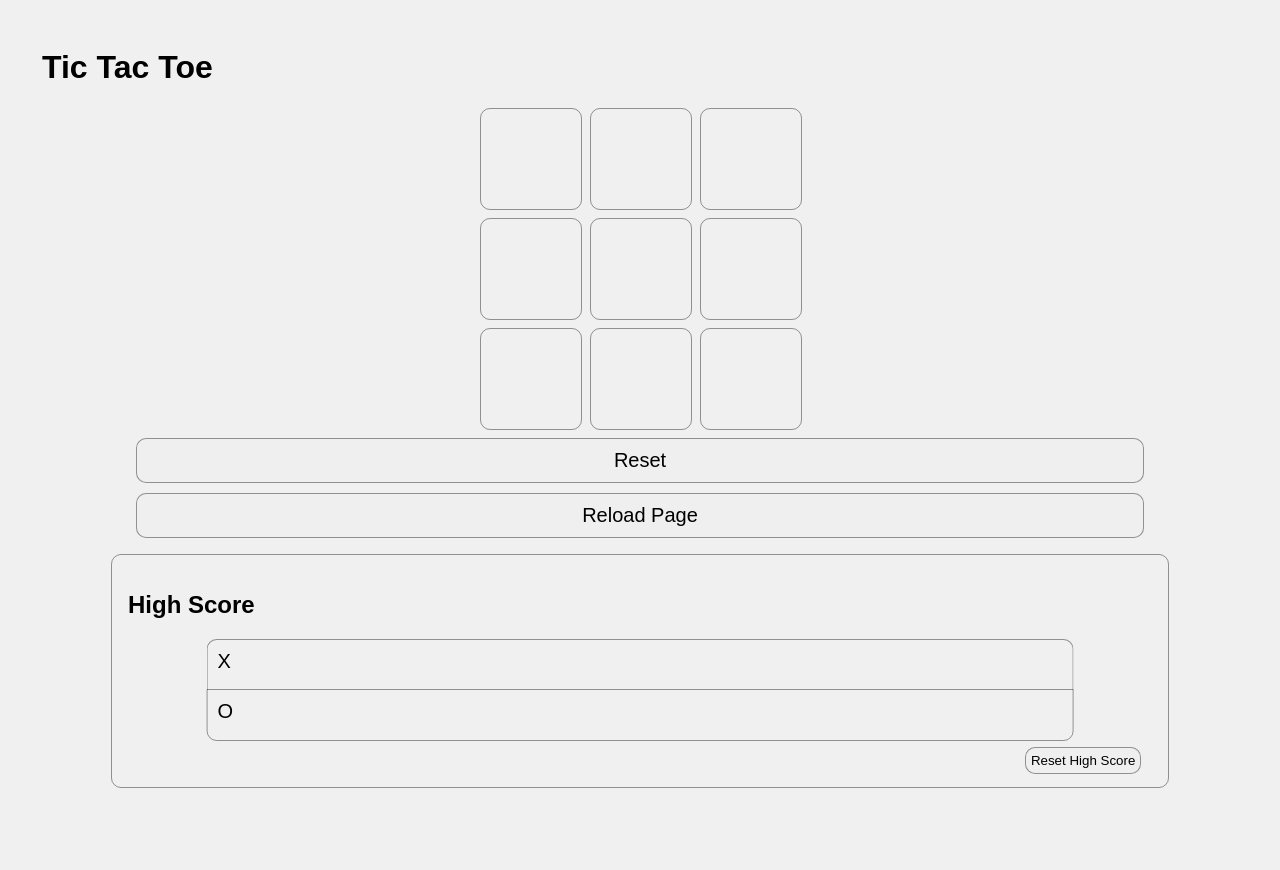
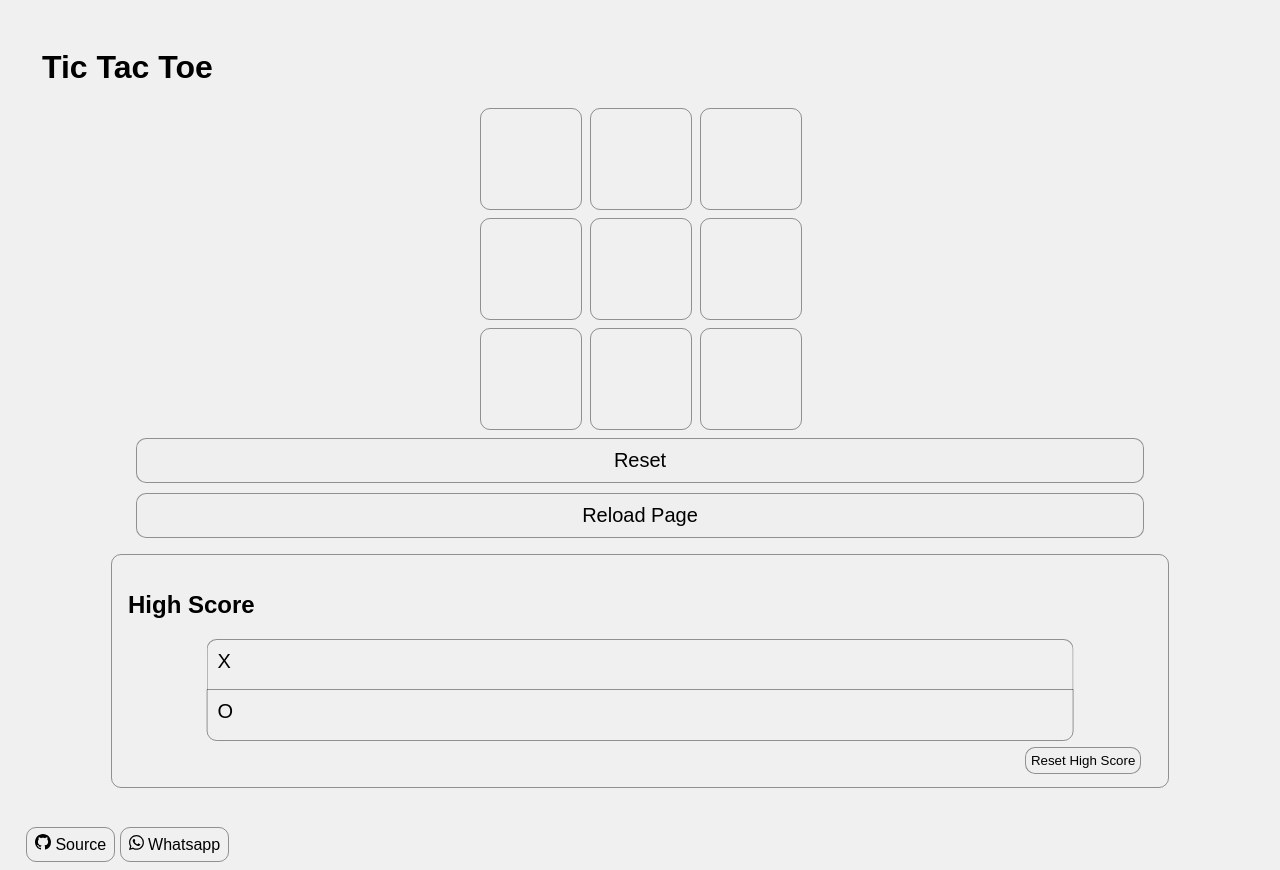
Before and after one commit to mininxd/tictactoe, a plain HTML site: page index.html in a window 1280 px wide. Both pictures are taken after a click on the button "Play". Before the commit the page ends 820 px from the top, so only its background shows below. Drawn offline with Linux system fonts and the light colour scheme.

Commit message:
Add files via upload

```diff
--- a/index.html
+++ b/index.html
@@ -46,8 +46,28 @@
   <span id="scoreO">0</span>
 </div>
 <button id="reset">Reset High Score</button>
+<br><br>
+</div>
+
+
+<div class="socmedContainer">
+  <a href="https://github.com/mininxd/tictactoe/">
+    <span class="btn">
+  <svg xmlns="http://www.w3.org/2000/svg" width="16" height="16" fill="currentColor" class="bi bi-github" viewBox="0 0 16 16">
+  <path d="M8 0C3.58 0 0 3.58 0 8c0 3.54 2.29 6.53 5.47 7.59.4.07.55-.17.55-.38 0-.19-.01-.82-.01-1.49-2.01.37-2.53-.49-2.69-.94-.09-.23-.48-.94-.82-1.13-.28-.15-.68-.52-.01-.53.63-.01 1.08.58 1.23.82.72 1.21 1.87.87 2.33.66.07-.52.28-.87.51-1.07-1.78-.2-3.64-.89-3.64-3.95 0-.87.31-1.59.82-2.15-.08-.2-.36-1.02.08-2.12 0 0 .67-.21 2.2.82.64-.18 1.32-.27 2-.27.68 0 1.36.09 2 .27 1.53-1.04 2.2-.82 2.2-.82.44 1.1.16 1.92.08 2.12.51.56.82 1.27.82 2.15 0 3.07-1.87 3.75-3.65 3.95.29.25.54.73.54 1.48 0 1.07-.01 1.93-.01 2.2 0 .21.15.46.55.38A8.012 8.012 0 0 0 16 8c0-4.42-3.58-8-8-8"/>
+</svg>
+  Source</span>
+  </a>
+
+    <a href="https://whatsapp.com/channel/0029VaGNYH3HrDZbhX7T2Z0f">
+<span class="btn">
+  <svg xmlns="http://www.w3.org/2000/svg" width="15" height="15" fill="currentColor" class="bi bi-whatsapp" viewBox="0 0 16 16">
+  <path d="M13.601 2.326A7.854 7.854 0 0 0 7.994 0C3.627 0 .068 3.558.064 7.926c0 1.399.366 2.76 1.057 3.965L0 16l4.204-1.102a7.933 7.933 0 0 0 3.79.965h.004c4.368 0 7.926-3.558 7.93-7.93A7.898 7.898 0 0 0 13.6 2.326zM7.994 14.521a6.573 6.573 0 0 1-3.356-.92l-.24-.144-2.494.654.666-2.433-.156-.251a6.56 6.56 0 0 1-1.007-3.505c0-3.626 2.957-6.584 6.591-6.584a6.56 6.56 0 0 1 4.66 1.931 6.557 6.557 0 0 1 1.928 4.66c-.004 3.639-2.961 6.592-6.592 6.592zm3.615-4.934c-.197-.099-1.17-.578-1.353-.646-.182-.065-.315-.099-.445.099-.133.197-.513.646-.627.775-.114.133-.232.148-.43.05-.197-.1-.836-.308-1.592-.985-.59-.525-.985-1.175-1.103-1.372-.114-.198-.011-.304.088-.403.087-.088.197-.232.296-.346.1-.114.133-.198.198-.33.065-.134.034-.248-.015-.347-.05-.099-.445-1.076-.612-1.47-.16-.389-.323-.335-.445-.34-.114-.007-.247-.007-.38-.007a.729.729 0 0 0-.529.247c-.182.198-.691.677-.691 1.654 0 .977.71 1.916.81 2.049.098.133 1.394 2.132 3.383 2.992.47.205.84.326 1.129.418.475.152.904.129 1.246.08.38-.058 1.171-.48 1.338-.943.164-.464.164-.86.114-.943-.049-.084-.182-.133-.38-.232z"/>
+</svg>
+  Whatsapp</span>
 </div>
 
 </div>
+<br><br>
 </body>
 </html>
--- a/style.css
+++ b/style.css
@@ -82,7 +82,7 @@ body {
 #setPlayerName:hover {
   filter: brightness(0.9);
 }
-#newGameBtn, #reloadPage {
+#newGameBtn, #reloadPage{
   width: 80%;
   height: fit-content;
   font-size: 20px;
@@ -157,3 +157,22 @@ body {
   border-radius: 10px;
   border: 1px #00000066 solid;
 }
+
+
+.socmedContainer {
+  position:absolute;
+  bottom: 0;
+  transform: translateY(70px);
+  margin-left: 1em;
+  padding-bottom: 1em;
+}
+.btn {
+  border: 1px solid #00000066;
+  border-radius: 10px;
+  padding: 8px;
+}
+
+a, a:active, a:focus {
+  color:#000;
+  text-decoration: none;
+}
```
